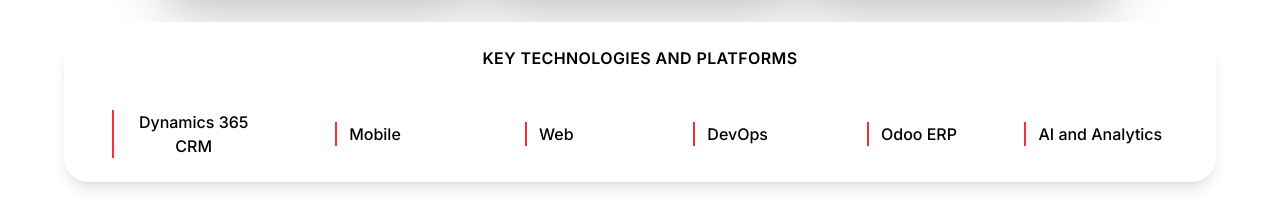
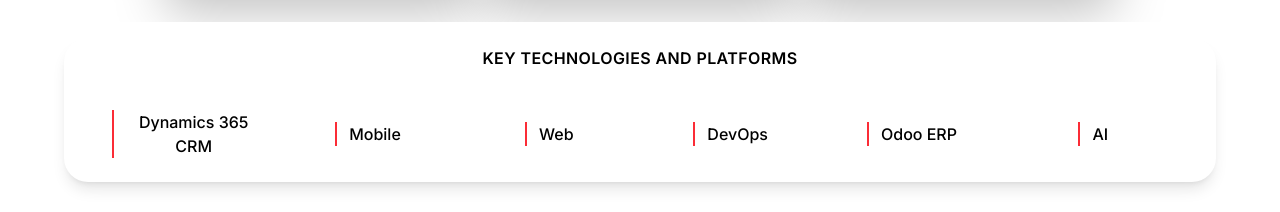
Before and after one commit to appiallc/appia, a Next.js app: page / in a window 1280 px wide. Shown: the part 1768-1980 px from the top of the page. Built offline with nearby package versions, Linux system fonts and the light colour scheme.

Commit message:
Update index.js

```diff
--- a/src/app/component/techSection/index.js
+++ b/src/app/component/techSection/index.js
@@ -8,7 +8,7 @@
   "Web",
   "DevOps",
   "Odoo ERP",
-  "AI and Analytics",
+  "AI",
 ];
 
 export default function TechSection() {
```
